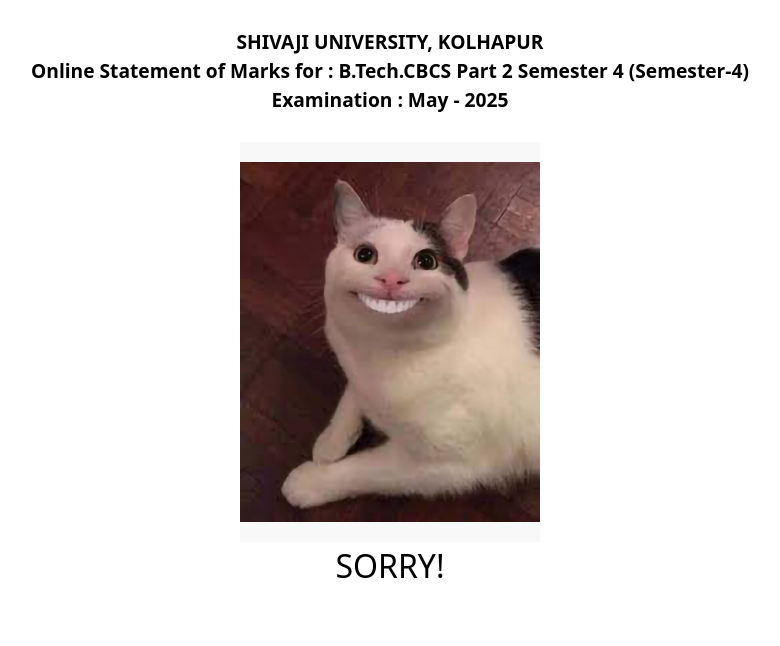
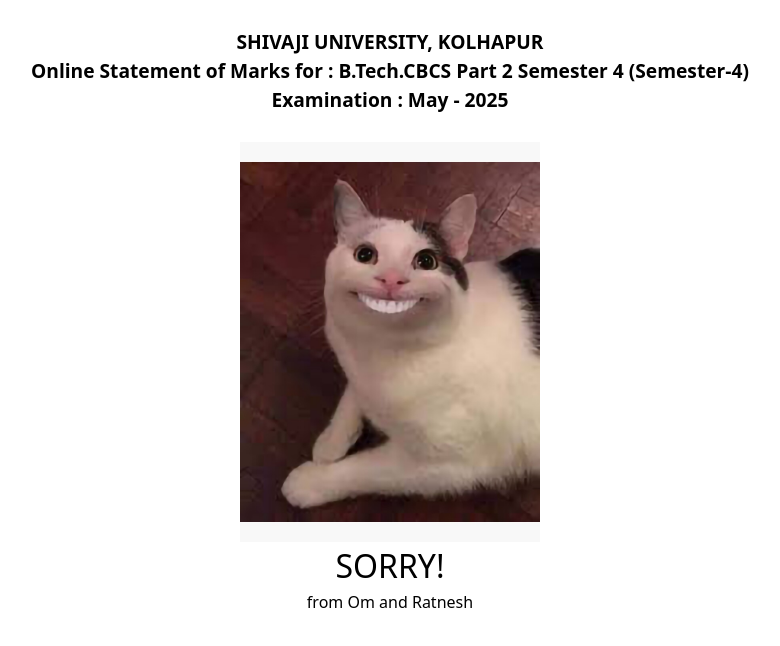
Before and after one commit to om945/Fake-Result-Prank, a React (Vite) app: page /sukresult in a window 1280 px wide. Shown: the top 646 px of the page, without its empty margins (250-1030 px from the left). Built offline with nearby package versions, Linux system fonts and the light colour scheme.

Commit message:
Add a credit line to the meme section on the ResultPage

```diff
--- a/src/ResultPage.jsx
+++ b/src/ResultPage.jsx
@@ -31,6 +31,7 @@ const ResultPage = () => {
             <div className="flex flex-col items-center">
               <img src={cat_meme} className="h-[15rem] sm:h-[25rem]" />
               <span className="text-[2rem]">SORRY!</span>
+              <span className="text-1rem">from Om and Ratnesh</span>
             </div>
           ) : (
             <img
```
